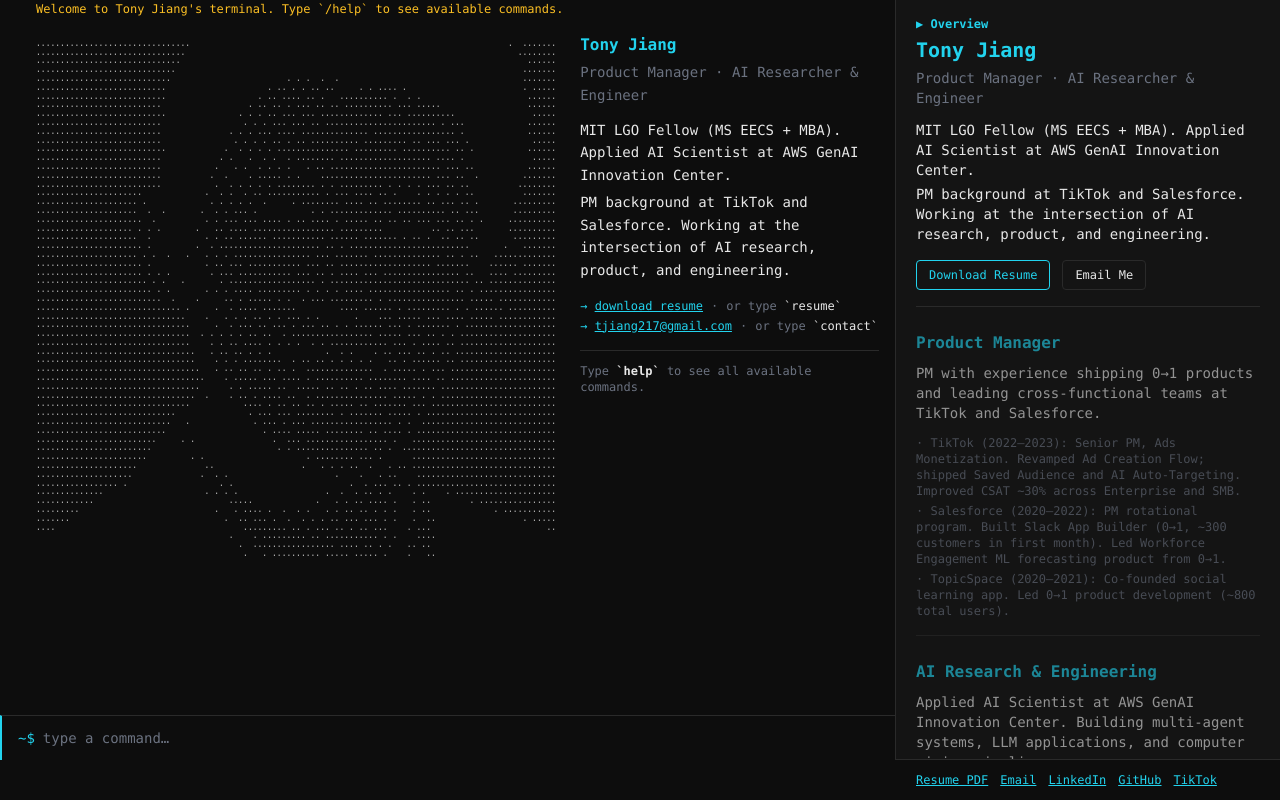
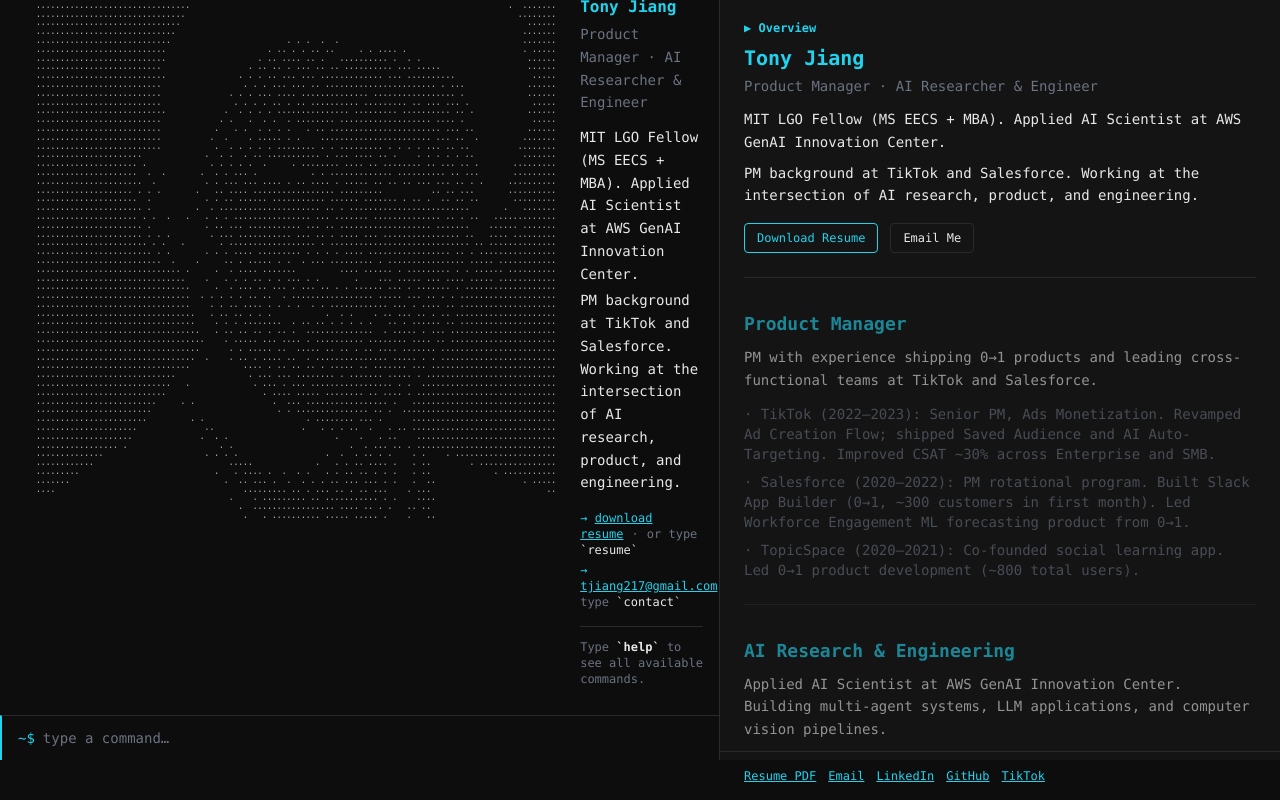
Before and after one commit to TonyJiang17/new-personal-website, a Next.js app: page / in a window 1280 px wide. Built offline with nearby package versions, Linux system fonts and the light colour scheme.

Commit message:
Epic 4 Phase 2: panel width + spacing

```diff
--- a/components/sections/AISection.tsx
+++ b/components/sections/AISection.tsx
@@ -37,13 +37,13 @@
 function AIReadable() {
   return (
     <div>
-      <h2 className="text-base font-bold text-terminal-accent mb-2">{AI_CONTENT.title}</h2>
-      <p className="text-terminal-text text-sm mb-3">{AI_CONTENT.summary}</p>
-      <ul className="space-y-1">
+      <h2 className="text-lg font-bold text-terminal-accent mb-2">{AI_CONTENT.title}</h2>
+      <p className="text-terminal-text text-sm leading-relaxed mb-3">{AI_CONTENT.summary}</p>
+      <ul className="space-y-2">
         {AI_CONTENT.details
           .filter((line) => line.startsWith("·"))
           .map((line, i) => (
-            <li key={i} className="text-terminal-muted text-xs">
+            <li key={i} className="text-terminal-muted text-sm">
               {line}
             </li>
           ))}
--- a/components/sections/ContactSection.tsx
+++ b/components/sections/ContactSection.tsx
@@ -81,9 +81,9 @@
 function ContactReadable() {
   return (
     <div>
-      <h2 className="text-base font-bold text-terminal-accent mb-3">Contact</h2>
+      <h2 className="text-lg font-bold text-terminal-accent mb-3">Contact</h2>
 
-      <div className="space-y-2">
+      <div className="space-y-3">
         <div>
           <span className="text-terminal-muted text-xs uppercase tracking-wide block mb-0.5">
             Email
--- a/components/sections/HeroSection.tsx
+++ b/components/sections/HeroSection.tsx
@@ -88,7 +88,7 @@
       <p className="text-terminal-muted text-sm mb-3">{HERO_CONTENT.tagline}</p>
 
       {HERO_CONTENT.intro.map((line, i) => (
-        <p key={i} className="text-terminal-text text-sm mb-1">
+        <p key={i} className="text-terminal-text text-sm leading-relaxed mb-2">
           {line}
         </p>
       ))}
--- a/components/sections/PMSection.tsx
+++ b/components/sections/PMSection.tsx
@@ -37,13 +37,13 @@
 function PMReadable() {
   return (
     <div>
-      <h2 className="text-base font-bold text-terminal-accent mb-2">{PM_CONTENT.title}</h2>
-      <p className="text-terminal-text text-sm mb-3">{PM_CONTENT.summary}</p>
-      <ul className="space-y-1">
+      <h2 className="text-lg font-bold text-terminal-accent mb-2">{PM_CONTENT.title}</h2>
+      <p className="text-terminal-text text-sm leading-relaxed mb-3">{PM_CONTENT.summary}</p>
+      <ul className="space-y-2">
         {PM_CONTENT.details
           .filter((line) => line.startsWith("·"))
           .map((line, i) => (
-            <li key={i} className="text-terminal-muted text-xs">
+            <li key={i} className="text-terminal-muted text-sm">
               {line}
             </li>
           ))}
--- a/components/sections/ProjectsSection.tsx
+++ b/components/sections/ProjectsSection.tsx
@@ -91,13 +91,13 @@
 function ProjectsReadable() {
   return (
     <div>
-      <h2 className="text-base font-bold text-terminal-accent mb-2">{PROJECTS_CONTENT.title}</h2>
-      <p className="text-terminal-text text-sm mb-3">{PROJECTS_CONTENT.summary}</p>
-      <ul className="space-y-2">
+      <h2 className="text-lg font-bold text-terminal-accent mb-2">{PROJECTS_CONTENT.title}</h2>
+      <p className="text-terminal-text text-sm leading-relaxed mb-3">{PROJECTS_CONTENT.summary}</p>
+      <ul className="space-y-3">
         {Object.entries(KNOWN_PROJECTS).map(([id, proj]) => (
           <li key={id}>
-            <span className="text-terminal-green text-xs font-mono">{id}</span>
-            <span className="text-terminal-muted text-xs ml-2">— {proj.description}</span>
+            <span className="text-terminal-green text-sm font-mono">{id}</span>
+            <span className="text-terminal-muted text-sm ml-2">— {proj.description}</span>
           </li>
         ))}
       </ul>
--- a/components/terminal/TerminalShell.tsx
+++ b/components/terminal/TerminalShell.tsx
@@ -52,19 +52,19 @@
   return (
     <aside aria-label="Readable companion — scan mode" className="flex flex-col h-full">
       {/* All sections stacked — always visible for recruiters */}
-      <div className="flex-1 overflow-y-auto px-5 py-4 space-y-6">
+      <div className="flex-1 overflow-y-auto px-6 py-5 space-y-8">
         {READABLE_SECTIONS.map(({ route, label }) => {
           const isActive = route === activeRoute;
           return (
             <section
               key={route}
               aria-label={label}
-              className={`pb-4 border-b border-terminal-border last:border-0 transition-opacity ${
+              className={`pb-6 border-b border-terminal-border last:border-0 transition-opacity ${
                 isActive ? "opacity-100" : "opacity-60 hover:opacity-90"
               }`}
             >
               {isActive && (
-                <div className="text-terminal-accent text-xs mb-1 font-semibold">▶ {label}</div>
+                <div className="text-terminal-accent text-xs mb-2 font-semibold">▶ {label}</div>
               )}
               <SectionRenderer route={route} variant="readable" />
             </section>
@@ -73,7 +73,7 @@
       </div>
 
       {/* Footer — quick links */}
-      <div className="px-5 py-3 border-t border-terminal-border flex-shrink-0 flex flex-wrap gap-3">
+      <div className="px-6 py-4 border-t border-terminal-border flex-shrink-0 flex flex-wrap gap-3">
         <a
           href={contact.resumePath}
           target="_blank"
@@ -322,10 +322,10 @@
         className={[
           "flex-shrink-0 bg-terminal-surface",
           showScanPanel
-            ? "flex flex-col w-full md:w-80 xl:w-96"
+            ? "flex flex-col w-full md:w-[520px] xl:w-[560px]"
             : panelCollapsed
               ? "hidden md:flex md:flex-col md:w-12"
-              : "hidden md:flex md:flex-col md:w-80 xl:w-96",
+              : "hidden md:flex md:flex-col md:w-[520px] xl:w-[560px]",
         ].join(" ")}
       >
         {/* Mobile: back button (unchanged) */}
```
